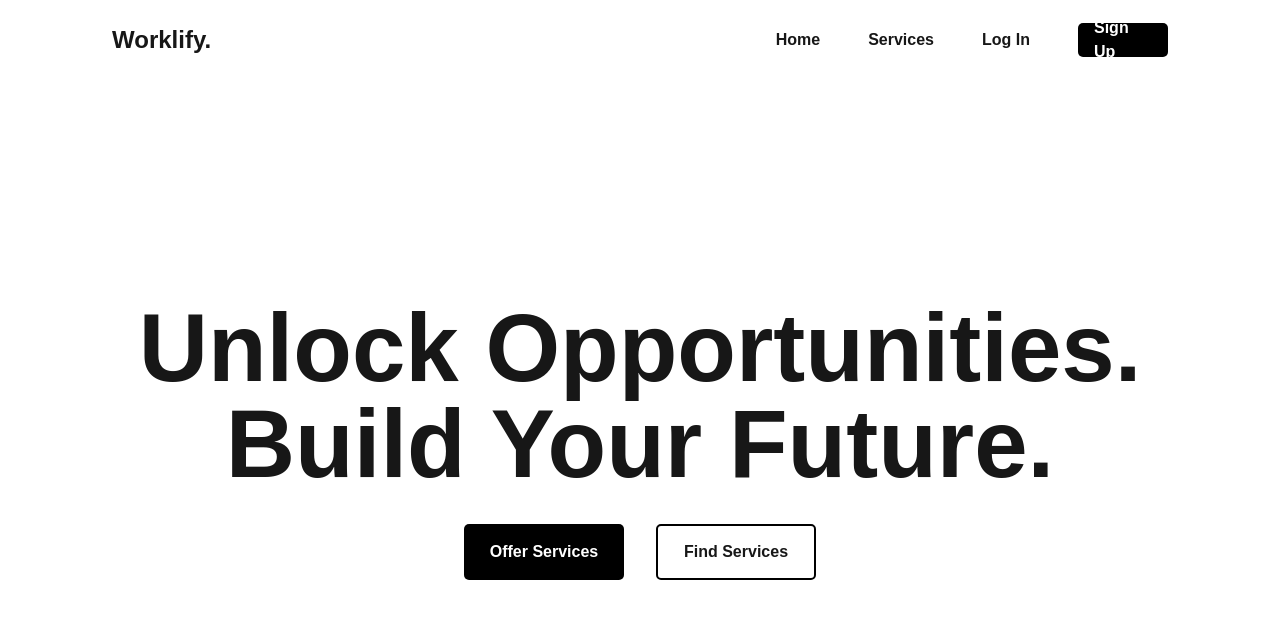
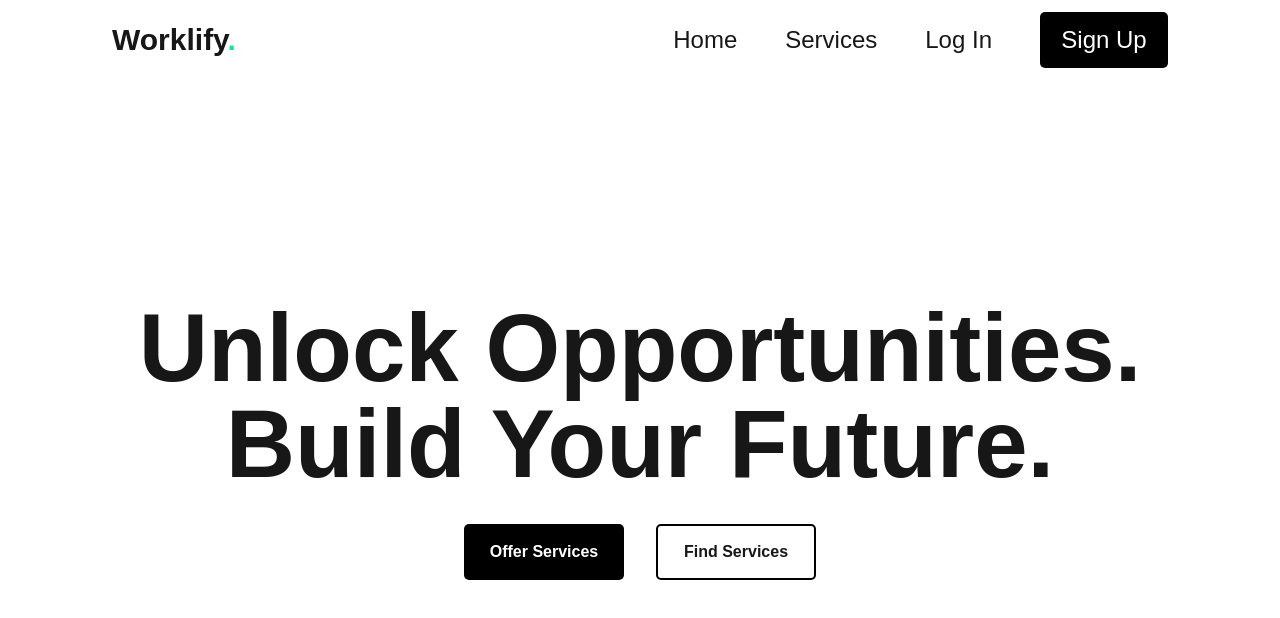
Before and after one commit to Omikhe/worklify, a Next.js app: page / in a window 1280 px wide. Shown: the top 618 px of the page. Built offline with nearby package versions, Linux system fonts and the light colour scheme.

Commit message:
bump up sizes

```diff
--- a/app/components/navbar.tsx
+++ b/app/components/navbar.tsx
@@ -3,12 +3,12 @@ import Link from "next/link";
 export default function Navbar() {
     return (
         <nav className="md:flex md:w-full md:h-20 md:px-28 md:justify-between md:items-center md:font-bold">
-            <div className="md:text-[24px]">Worklify.</div>
-            <div className="md:flex md:justify-between md:items-center md:gap-12">
+            <div className="md:text-3xl">Worklify<span className="text-[#14E2A1]">.</span></div>
+            <div className="hidden md:text-[24px] md:flex md:justify-between md:items-center md:gap-12 font-medium">
                 <Link href={"#"}>Home</Link>
                 <Link href={"#"}>Services</Link>
                 <Link href={"#"}>Log In</Link>
-                <Link href={"#"} className="md:flex md:w-[90px] md:h-[34px] md:px-[16px] md:py-[8px] md:text-white md:items-center md:bg-black md:rounded-[5px]">
+                <Link href={"#"} className="md:flex md:justify-center md:w-32 md:h-14 md:px-[16px] md:py-[8px] md:text-white md:items-center md:bg-black md:rounded-[5px]">
                     <div>
                         Sign Up
                     </div>
```
